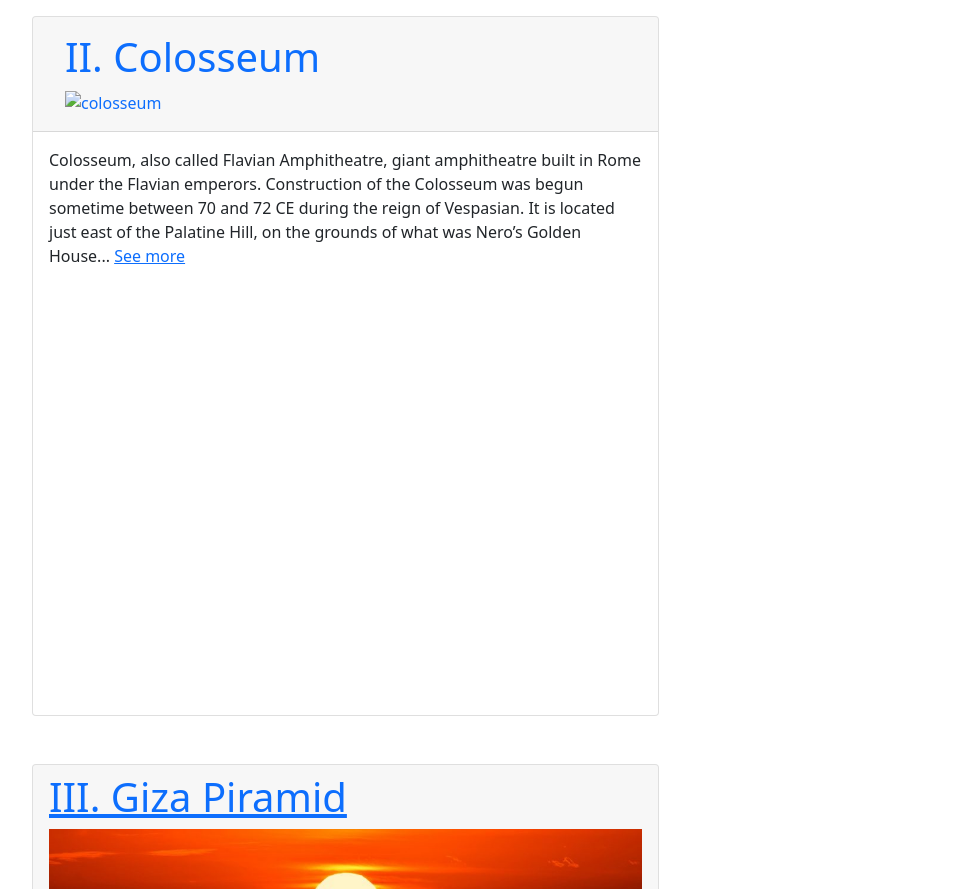
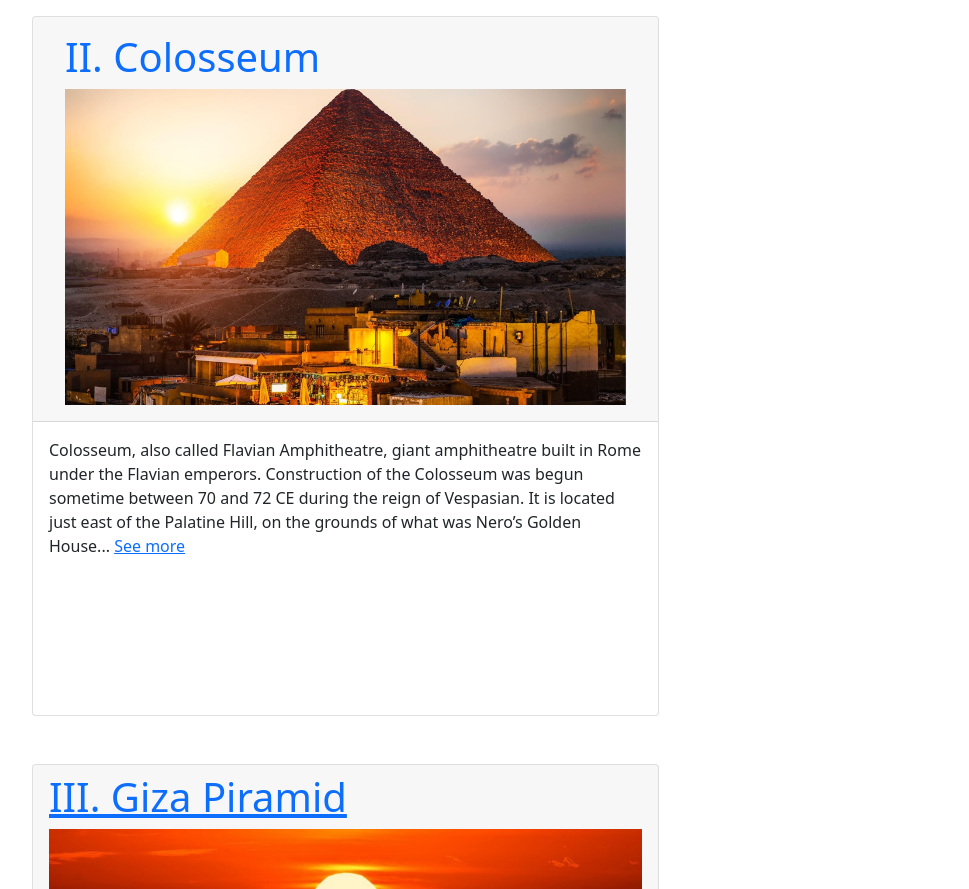
Before and after one commit to qui281194/doan, a plain HTML site: page component/seven.html in a window 1280 px wide. Shown: the part 1610-2499 px from the top of the page, without its empty margins (248-1217 px from the left). Drawn offline with nearby package versions, Linux system fonts and the light colour scheme; some packages are replaced by stand-ins of ours; files that its build step writes are made by us from their sources; files whose address does not match are found by name.

Commit message:
Update seven.html

```diff
--- a/component/seven.html
+++ b/component/seven.html
@@ -124,7 +124,7 @@
                     <div class="card-header">
                       <a class="nav-link"  href="Seven wonder/Colosseum.html">
                         <h1>II. Colosseum</h1>
-                            <img src="hinhanh/images/colosseum.jpg" alt="colosseum" width="100%" class="center">
+                            <img src="../hinhanh/Giza.jpg" alt="colosseum" width="100%" class="center">
                       </a>
                     </div>
                     <div class="card-body">
```
